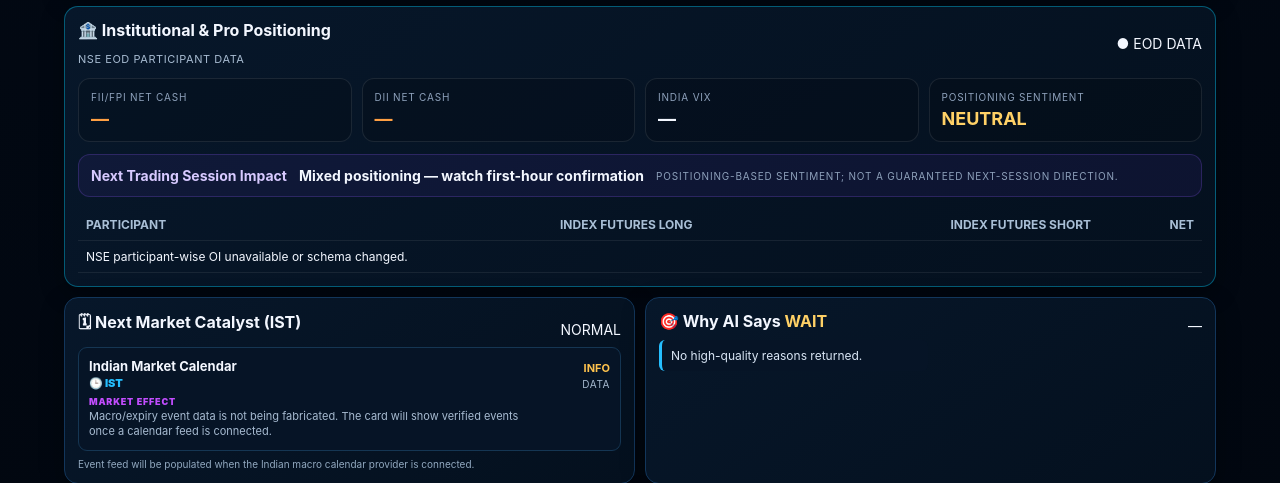
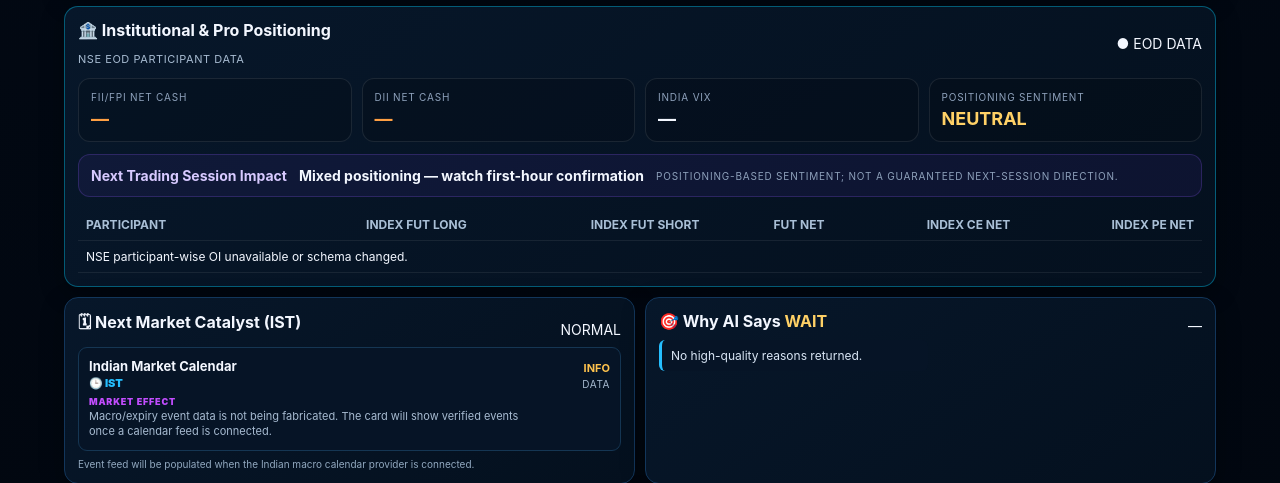
Before and after one commit to ansh9999999/NAKSHATRA-AI-v3.5, a FastAPI app: page / in a window 1280 px wide. Shown: the part 1671-2154 px from the top of the page. Run offline with FastAPI, Linux system fonts and the light colour scheme; data that the repository does not hold is empty.

Commit message:
Update stylesheet and script version in dashboard.html

```diff
--- a/templates/dashboard.html
+++ b/templates/dashboard.html
@@ -3,7 +3,7 @@
 <head>
 <meta charset="utf-8"><meta name="viewport" content="width=device-width,initial-scale=1,viewport-fit=cover">
 <title>NAKSHATRA AI • Indian Market</title>
-<link rel="stylesheet" href="/static/style.css?v=6.2.0">
+<link rel="stylesheet" href="/static/style.css?v=6.3.0">
 </head>
 <body><div class="container">
 <header class="topbar">
@@ -40,13 +40,13 @@
 <section class="card"><div class="section-head"><h2>⚡ Intraday Trend</h2><span id="activityRegime">—</span></div><div class="trend-list"><div><span>5m</span><b id="intra5">—</b></div><div><span>15m</span><b id="intra15">—</b></div><div><span>1h</span><b id="intra1h">—</b></div><div><span>4h</span><b id="intra4h">—</b></div><div><span>1d</span><b id="intra1d">—</b></div></div><div class="mini-meta"><span>RVOL <b id="relativeVolume">—</b></span><span>VOLUME <b id="volumeRegime">—</b></span></div></section>
 </section>
 
-<section class="card trade-plan"><div class="section-head"><h2>🎯 Trade Plan</h2><span id="riskState">—</span></div><div class="plan-grid"><div><small>ENTRY ZONE</small><b id="entryZone">—</b></div><div><small>STOP LOSS</small><b id="stopLoss">—</b></div><div><small>TP1</small><b id="tp1">—</b></div><div><small>TP2</small><b id="tp2">—</b></div><div><small>TP3</small><b id="tp3">—</b></div><div><small>RISK / REWARD</small><b id="rr">—</b></div></div></section>
+<section class="card trade-plan"><div class="section-head"><h2>🎯 Trade Plan</h2><span id="riskState">WAIT — waiting for confirmation</span></div><div class="plan-grid"><div><small>ENTRY ZONE</small><b id="entryZone">—</b></div><div><small>STOP LOSS</small><b id="stopLoss">—</b></div><div><small>TP1</small><b id="tp1">—</b></div><div><small>TP2</small><b id="tp2">—</b></div><div><small>TP3</small><b id="tp3">—</b></div><div><small>RISK / REWARD</small><b id="rr">—</b></div></div></section>
 
 <section class="triple-grid"><section class="card"><div class="section-head"><h2>🌙 Astrology</h2><span id="moduleAstrology">—</span></div><div id="astroRows" class="analysis-rows"></div></section><section class="card"><div class="section-head"><h2>1-3 Numerology</h2><span id="moduleNumerology">—</span></div><div id="numRows" class="analysis-rows"></div></section><section class="card"><div class="section-head"><h2>💬 Sentiment</h2><span id="sentimentBias">—</span></div><div id="sentimentRows" class="analysis-rows"></div></section></section>
 
 <section class="card option-card"><div class="section-head"><div><h2>📊 Option Chain Intelligence <small>(Top 5 OI)</small></h2><small id="optionNote">Live Kotak Neo option positioning</small></div><div class="option-head-right"><span id="optionStatus">—</span><span id="expiry">Expiry —</span></div></div><div class="option-overview"><div><small>PCR OI</small><b id="pcrOi">—</b></div><div><small>PCR VOL</small><b id="pcrVol">—</b></div><div><small>ATM</small><b id="atm">—</b></div><div><small>MAX PAIN</small><b id="maxPain">—</b></div><div><small>SUPPORT</small><b id="support">—</b></div><div><small>RESISTANCE</small><b id="resistance">—</b></div><div class="option-view"><small>OPTION CHAIN VIEW</small><b id="optionView">—</b><span id="optionViewReason">—</span></div></div><div class="top5-grid"><div class="top5 calls"><h3>Top 5 Call OI <span>(Resistance)</span></h3><table><thead><tr><th>#</th><th>Strike</th><th>CE OI</th><th>CE LTP</th><th>ΔOI</th></tr></thead><tbody id="topCalls"></tbody></table></div><div class="top5 puts"><h3>Top 5 Put OI <span>(Support)</span></h3><table><thead><tr><th>#</th><th>Strike</th><th>PE OI</th><th>PE LTP</th><th>ΔOI</th></tr></thead><tbody id="topPuts"></tbody></table></div></div></section>
 
-<section class="card participant-card"><div class="section-head"><div><h2>🏦 Institutional & Pro Positioning</h2><small id="participantSource">NSE EOD participant data</small></div><span id="participantStatus">—</span></div><div class="participant-grid"><div><small>FII/FPI NET CASH</small><b id="fiiNet">—</b></div><div><small>DII NET CASH</small><b id="diiNet">—</b></div><div><small>INDIA VIX</small><b id="indiaVix">—</b></div><div><small>POSITIONING SENTIMENT</small><b id="positionSentiment">—</b></div></div><div class="participant-impact"><strong>Next Trading Session Impact</strong><span id="nextSessionImpact">Waiting for NSE participant data…</span><small id="participantReason">FII/DII cash flow + participant-wise F&O positioning; EOD data is not a live order-flow feed.</small></div><div class="participant-table-wrap"><table><thead><tr><th>Participant</th><th>Index Futures Long</th><th>Index Futures Short</th><th>Net</th></tr></thead><tbody id="participantRows"><tr><td colspan="4">Loading NSE participant data…</td></tr></tbody></table></div></section>
+<section class="card participant-card"><div class="section-head"><div><h2>🏦 Institutional & Pro Positioning</h2><small id="participantSource">NSE EOD participant data</small></div><span id="participantStatus">—</span></div><div class="participant-grid"><div><small>FII/FPI NET CASH</small><b id="fiiNet">—</b></div><div><small>DII NET CASH</small><b id="diiNet">—</b></div><div><small>INDIA VIX</small><b id="indiaVix">—</b></div><div><small>POSITIONING SENTIMENT</small><b id="positionSentiment">—</b></div></div><div class="participant-impact"><strong>Next Trading Session Impact</strong><span id="nextSessionImpact">Waiting for NSE participant data…</span><small id="participantReason">FII/DII cash flow + participant-wise F&O positioning; EOD data is not a live order-flow feed.</small></div><div class="participant-table-wrap"><table><thead><tr><th>Participant</th><th>Index Fut Long</th><th>Index Fut Short</th><th>Fut Net</th><th>Index CE Net</th><th>Index PE Net</th></tr></thead><tbody id="participantRows"><tr><td colspan="6">Loading NSE participant data…</td></tr></tbody></table></div></section>
 
 <section class="split-grid"><section class="card"><div class="section-head"><h2>🗓 Next Market Catalyst (IST)</h2><span id="eventRisk">NORMAL</span></div><div id="catalyst" class="catalyst"></div><div class="news-note" id="eventDisclaimer"></div></section><section class="card"><div class="section-head"><h2>🎯 Why AI Says <span id="whyDecision">WAIT</span></h2><span id="agreementMini2">—</span></div><div id="reasons" class="reason-list"></div></section></section>
 </div>
@@ -59,4 +59,4 @@
 </aside>
 </main>
 <footer><span>NAKSHATRA AI • Indian Market • Kotak Neo</span><span>Auto refresh 10s</span></footer>
-</div><script src="/static/app.js?v=6.2.0"></script></body></html>
+</div><script src="/static/app.js?v=6.3.0"></script></body></html>
```
